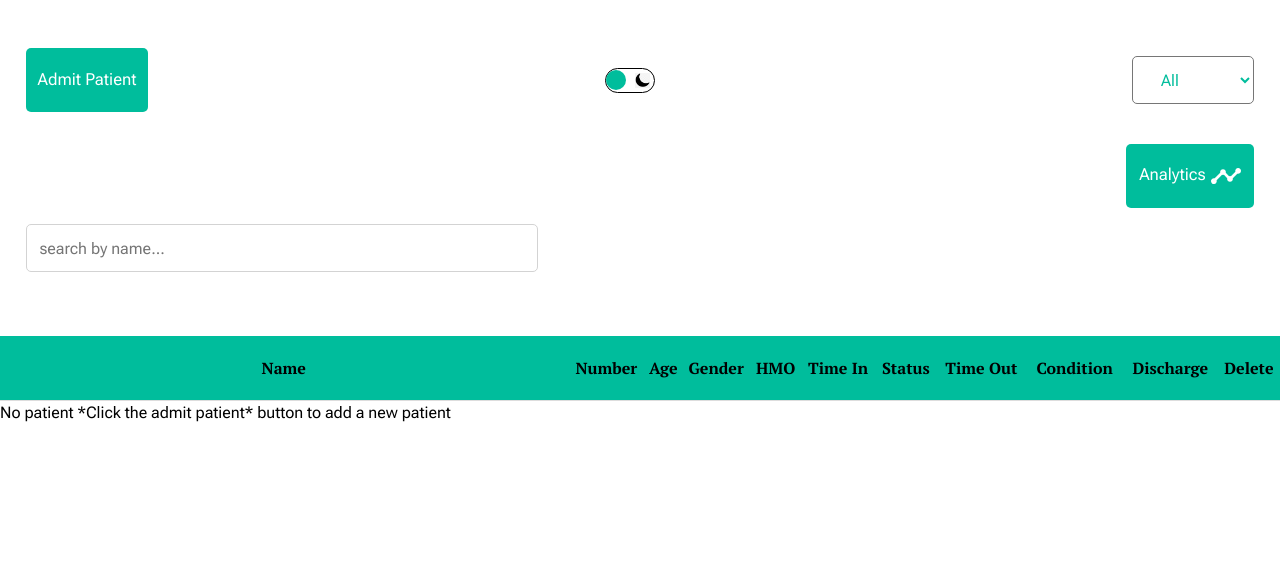
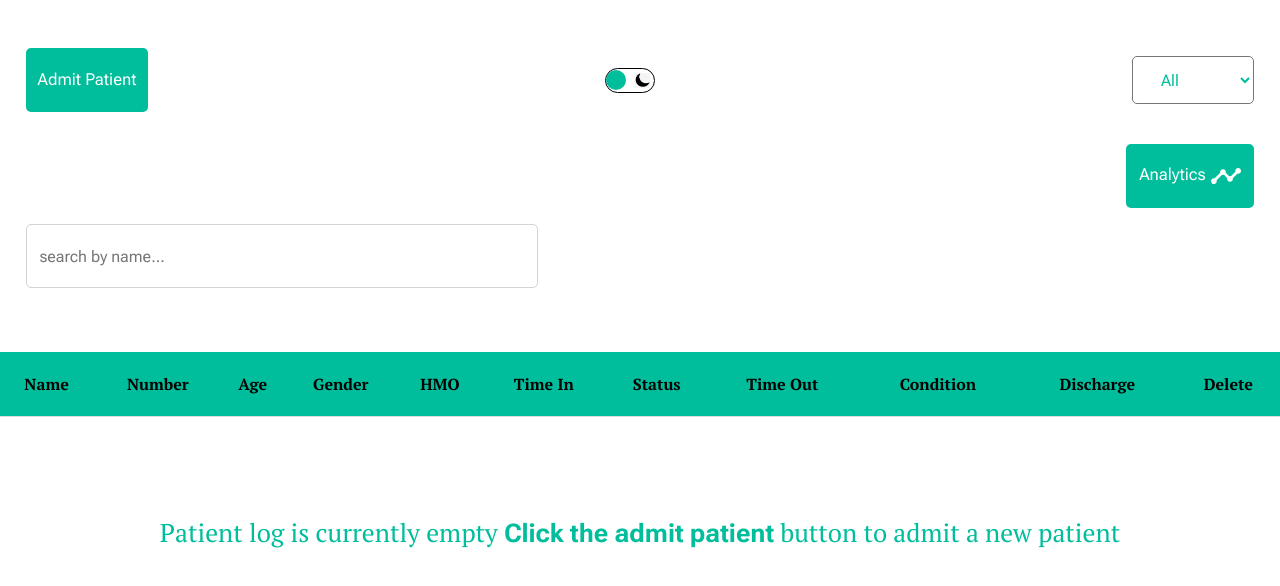
Before and after one commit to Rogue-codes/Hospital-Management-App, a React (Create React App) app: page /home in a window 1280 px wide. Shown: the top 586 px of the page. Built offline with nearby package versions, Linux system fonts and the light colour scheme; a web font is replaced by a local one.

Commit message:
few fixes

```diff
--- a/src/components/MyVerticallyCenteredModal.jsx
+++ b/src/components/MyVerticallyCenteredModal.jsx
@@ -9,7 +9,7 @@ import toast from 'react-hot-toast'
 
 const Pop = styled.form`
     width: 100%;
-    height: 65vh;
+    height: 75vh;
     display: flex;
     flex-direction: column;
     align-items: center;
@@ -18,22 +18,23 @@ const Pop = styled.form`
     gap: 2%;
     input{
         width: 80%;
-        height: 8vh;
+        height: 10vh;
         margin-top: .4%;
         padding-left: 2%;
         border-radius: 5px;
-        border: 1px solid black;
+        border: 1px solid lightgrey;
         &:focus{
             outline: none;
         }
     }
     .sel{
         width: 80%;
-        height: 8vh;
+        height: 10vh;
         background: white;
+        color: grey;
         padding-left: 2%;
         border-radius: 5px;
-        border: 1px solid black;
+        border: 1px solid lightgrey;
         &:focus{
             outline: none;
         }
@@ -75,7 +76,7 @@ function MyVerticallyCenteredModal(props) {
                 timeOut: status !== 'admitted' ? new Date().toLocaleString() : ''
             }))
         }else{
-            toast.error(`All visitor's information must be filled correctly`)
+            toast.error(`All Patient information must be filled in correctly`)
             return
         }
 
--- a/src/components/Search.jsx
+++ b/src/components/Search.jsx
@@ -3,7 +3,7 @@ import styled from 'styled-components'
 
 const Ser = styled.input`
     width: 40%;
-    height: 6vh;
+    height: 8vh;
     background: transparent;
     margin-bottom: 5%;
     margin-left: 2%;
--- a/src/components/TableComponent.jsx
+++ b/src/components/TableComponent.jsx
@@ -27,7 +27,16 @@ const Table = styled.table`
             &:nth-child(even) {
                 background-color: ${props => props.bgc} ;
             }
-          }
+        }
+        .null{
+            width: 100%;
+            text-align: center;
+            position: absolute;
+            font-family: 'PT Serif', serif;
+            top: 250%;
+            font-size: 2vw;
+            color: #00bd9c;
+        }
 `
 function TableComponent({bg,searchVal}) {
   const patient = useSelector((state)=> state.Patient.patientList)
@@ -79,7 +88,7 @@ function TableComponent({bg,searchVal}) {
                 }).map((P)=>
                     <Tr bg={bg} key={P.id} P={P}/>
                   )
-                ):('No patient *Click the admit patient* button to add a new patient')
+                ):(<p className='null'>Patient log is currently empty <b>Click the admit patient</b> button to admit a new patient</p>)
               }
             </tbody>
         </Table>
--- a/src/components/features/patientSlice.js
+++ b/src/components/features/patientSlice.js
@@ -110,6 +110,24 @@ export const PatientSlice = createSlice({
             state.signedInPatient = state.totalPatient - state.signedOutPatient
 
             localStorage.setItem('signedInPatient', JSON.stringify(state.signedInPatient))
+
+            state.ICU = state.patientList.filter((item) => {
+                if(item.condition === 'ICU'){
+                    return item
+                }else{
+                    return null
+                }
+            }).length
+            localStorage.setItem('icu', JSON.stringify(state.ICU))
+
+            state.Stable = state.patientList.filter((item) => {
+                if(item.condition === 'stable'){
+                    return item
+                }else{
+                    return null
+                }
+            }).length
+            localStorage.setItem('stable', JSON.stringify(state.Stable))
         },
         addFilterPatient : (state,action) =>{
             state.filterStatus = action.payload
```
